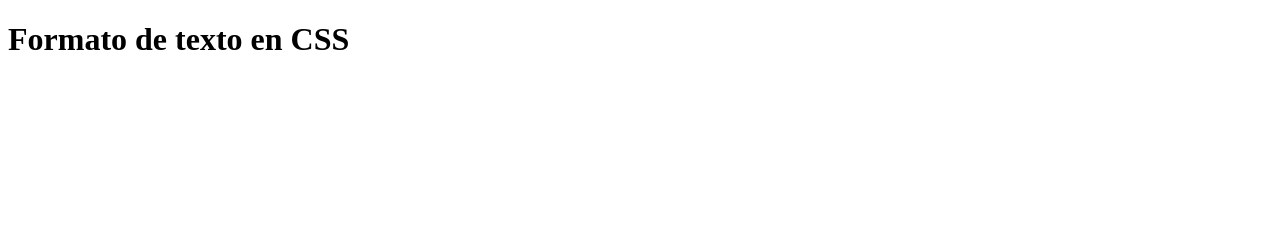
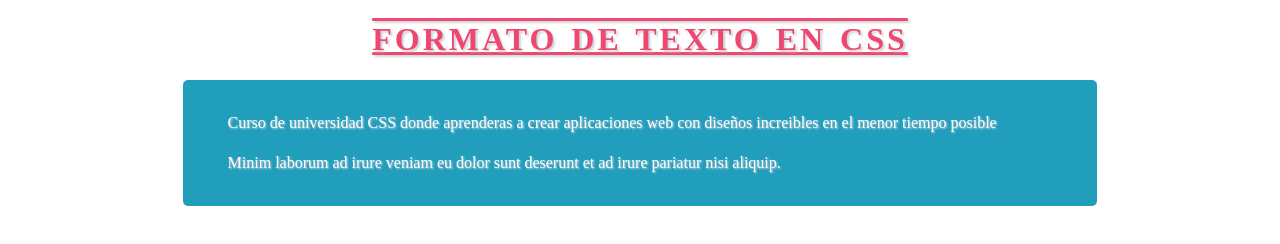
Before and after one commit to julianrico0938/udemy, a plain HTML site: page CSS/Leccion6/index.html in a window 1280 px wide. Drawn offline with Linux system fonts and the light colour scheme.

Commit message:
udemy 09/03/2022

```diff
--- a/CSS/Leccion6/css/estilos.css
+++ b/CSS/Leccion6/css/estilos.css
@@ -0,0 +1,26 @@
+h1{
+    color: #ef476f;
+    /*background-color: beige;*/
+    text-align: center;
+    text-transform: uppercase;
+    text-shadow: 2px 2px 2px #ced4da;
+    letter-spacing: 3px;
+    word-spacing: 3px;
+    text-decoration: overline underline;
+}
+.caja{
+    padding: 15px;
+    margin: auto;
+    width: 70%;
+    background-color: #219ebc;
+    border-radius: 5px;
+    color: white;
+}
+.texto{
+    text-align: justify;
+    /*direction: rtl;*/
+    text-indent: 30px;
+    line-height: 1.5;
+    white-space: normal;
+    text-shadow: 1px 1px 2px #ced4da;
+}
--- a/CSS/Leccion6/index.html
+++ b/CSS/Leccion6/index.html
@@ -9,9 +9,13 @@
 </head>
 <body>
     <h1>Formato de texto en CSS</h1>
-    <div>
-        <p>
-
+    <div class="caja">
+        <p class="texto">
+          Curso de universidad CSS donde aprenderas a crear aplicaciones web
+          con diseños increibles en el menor tiempo posible
+          <p class="texto">
+          Minim laborum ad irure veniam eu dolor sunt deserunt et ad irure pariatur nisi aliquip.
+          </p>
         </p>
     </div>
 
```
Also changed, not shown: CSS/Leccion7/index.html (added, +12 -0 lines), CSS/Leccion7/css/estilos.css (added), 8 other files.
